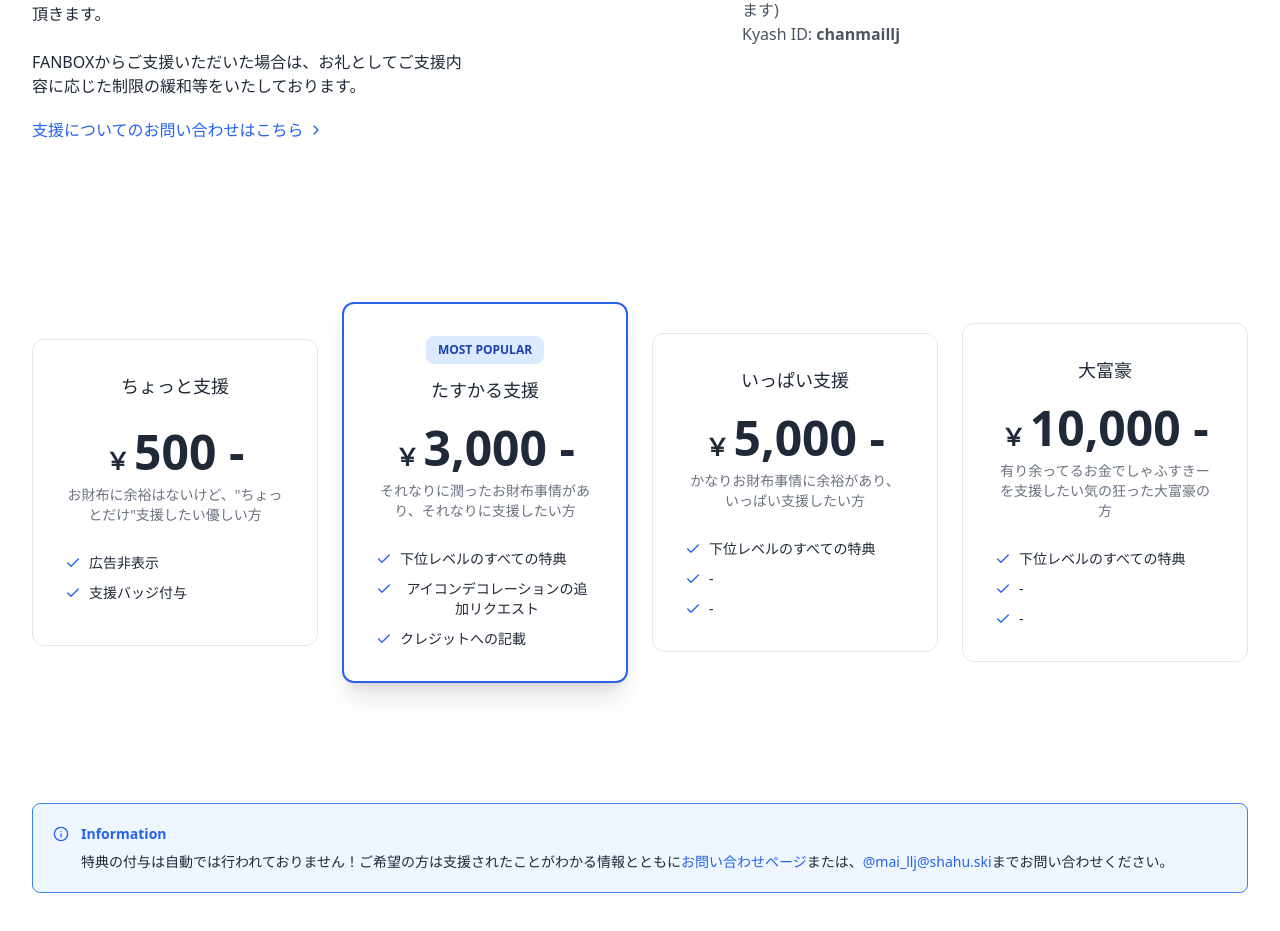
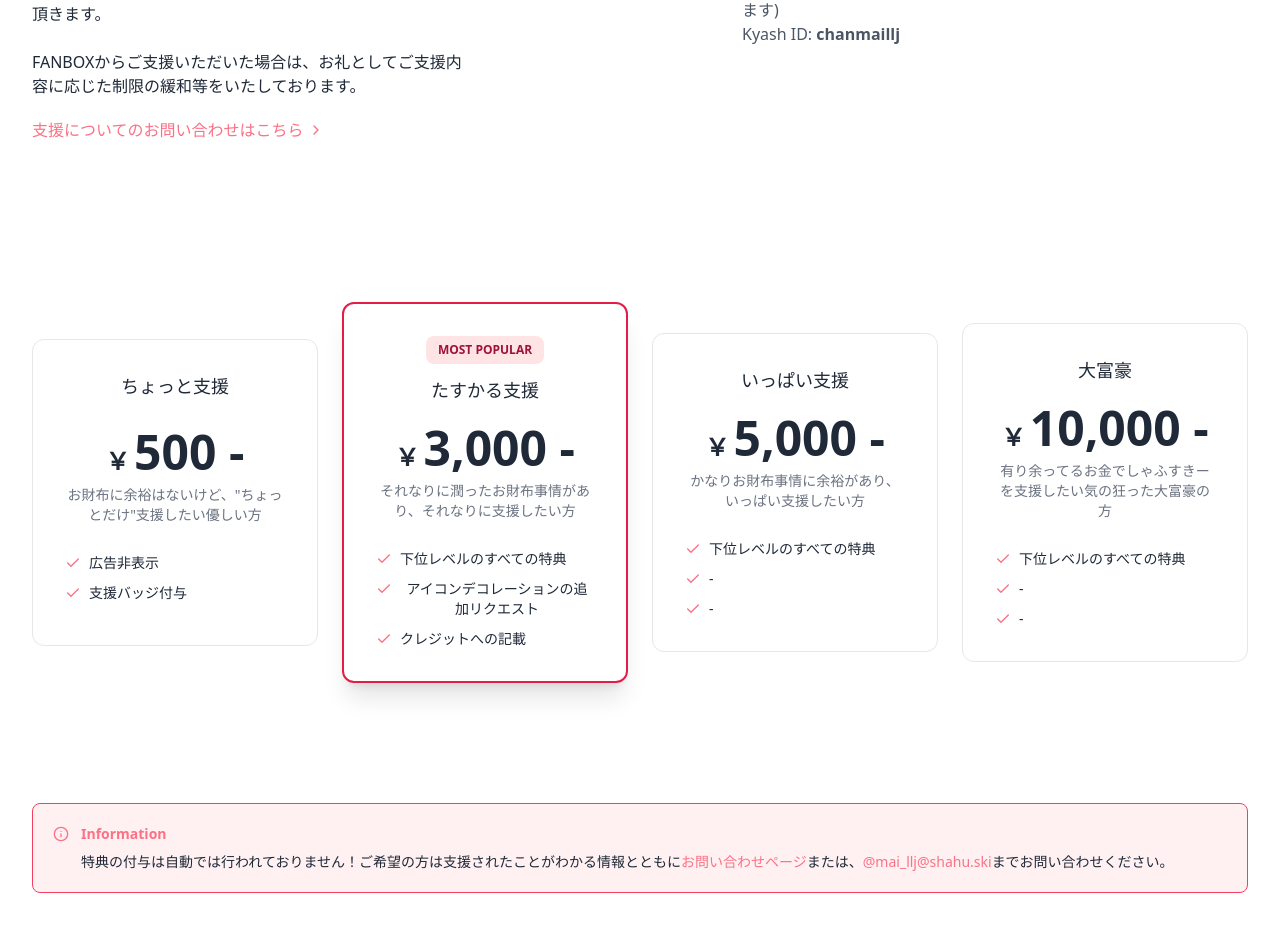
Before and after one commit to team-shahu/shahu.ski-portal, a Vue app: page /donate in a window 1280 px wide. Shown: the part 425-1356 px from the top of the page. Built offline with nearby package versions, Linux system fonts and the light colour scheme; what microcms-js-sdk would draw is missing.

Commit message:
update: デザインの変更

```diff
--- a/src/components/Header.vue
+++ b/src/components/Header.vue
@@ -21,7 +21,7 @@
       <div id="navbar-image-and-text-1" class="hs-collapse hidden overflow-hidden transition-all duration-300 basis-full grow sm:block">
         <div class="flex flex-col gap-5 mt-5 sm:flex-row sm:items-center sm:justify-end sm:mt-0 sm:ps-5">
           <router-link to="/">
-            <a class="font-medium text-blue-500 dark:focus:outline-none dark:focus:ring-1 dark:focus:ring-gray-600" href="#" aria-current="page">はじめに</a>
+            <a class="font-medium text-rose-500 dark:focus:outline-none dark:focus:ring-1 dark:focus:ring-gray-600" href="#" aria-current="page">はじめに</a>
           </router-link>
           <router-link to="/donate">
             <a class="font-medium text-gray-600 hover:text-gray-400 dark:text-gray-400 dark:hover:text-gray-500 dark:focus:outline-none dark:focus:ring-1 dark:focus:ring-gray-600">支援する</a>
--- a/src/components/PostList.vue
+++ b/src/components/PostList.vue
@@ -97,7 +97,7 @@
     <div v-if="!isLoaded" class="min-h-[15rem] flex flex-col">
         <div class="flex flex-auto flex-col justify-center items-center p-4 md:p-5">
             <div class="flex justify-center">
-            <div class="animate-spin inline-block w-6 h-6 border-[3px] border-current border-t-transparent text-blue-600 rounded-full dark:text-blue-500" role="status" aria-label="loading">
+            <div class="animate-spin inline-block w-6 h-6 border-[3px] border-current border-t-transparent text-rose-400 rounded-full dark:text-rose-500" role="status" aria-label="loading">
                 <span class="sr-only">Loading...</span>
             </div>
             </div>
@@ -114,8 +114,8 @@
                         <div class="p-4 md:p-5">
                             <span v-for="category in content.category" :key="category.id">
                                 <router-link :to="'/category/'+category.id" class="mr=1">
-                                    <span class="inline-flex items-center gap-x-1.5 py-1.5 px-3 rounded-full text-xs font-medium bg-blue-100 text-blue-800 dark:bg-blue-800/30 dark:text-blue-500">
-                                        <span class="w-1.5 h-1.5 inline-block rounded-full bg-blue-800 dark:bg-blue-500"></span>
+                                    <span class="inline-flex items-center gap-x-1.5 py-1.5 px-3 rounded-full text-xs font-medium bg-rose-100 text-rose-800 dark:bg-rose-800/30 dark:text-rose-500">
+                                        <span class="w-1.5 h-1.5 inline-block rounded-full bg-rose-800 dark:bg-rose-500"></span>
                                         {{ category.name }}
                                     </span>
                                 </router-link>
--- a/src/components/ThemeSwitcher.vue
+++ b/src/components/ThemeSwitcher.vue
@@ -30,10 +30,10 @@
 </script>
 
 <template>
-    <button v-if="theme=='dark'" @click="toggleTheme()" type="button" class="hs-dark-mode-active:hidden block hs-dark-mode group flex items-center text-gray-600 hover:text-blue-600 font-medium dark:text-gray-400 dark:hover:text-gray-500" data-hs-theme-click-value="dark">
+    <button v-if="theme=='dark'" @click="toggleTheme()" type="button" class="hs-dark-mode-active:hidden block hs-dark-mode group flex items-center text-gray-600 hover:text-rose-400 font-medium dark:text-gray-400 dark:hover:text-gray-500" data-hs-theme-click-value="dark">
         <svg class="flex-shrink-0 w-4 h-4" xmlns="http://www.w3.org/2000/svg" width="24" height="24" viewBox="0 0 24 24" fill="none" stroke="currentColor" stroke-width="2" stroke-linecap="round" stroke-linejoin="round"><path d="M12 3a6 6 0 0 0 9 9 9 9 0 1 1-9-9Z"/></svg>
     </button>
-    <button v-if="theme=='light'" @click="toggleTheme()" type="button" class="hs-dark-mode-active:block hs-dark-mode group flex items-center text-gray-600 hover:text-blue-600 font-medium dark:text-gray-400 dark:hover:text-gray-500" data-hs-theme-click-value="light">
+    <button v-if="theme=='light'" @click="toggleTheme()" type="button" class="hs-dark-mode-active:block hs-dark-mode group flex items-center text-gray-600 hover:text-rose-400 font-medium dark:text-gray-400 dark:hover:text-gray-500" data-hs-theme-click-value="light">
         <svg class="flex-shrink-0 w-4 h-4" xmlns="http://www.w3.org/2000/svg" width="24" height="24" viewBox="0 0 24 24" fill="none" stroke="currentColor" stroke-width="2" stroke-linecap="round" stroke-linejoin="round"><circle cx="12" cy="12" r="4"/><path d="M12 8a2 2 0 1 0 4 4"/><path d="M12 2v2"/><path d="M12 20v2"/><path d="m4.93 4.93 1.41 1.41"/><path d="m17.66 17.66 1.41 1.41"/><path d="M2 12h2"/><path d="M20 12h2"/><path d="m6.34 17.66-1.41 1.41"/><path d="m19.07 4.93-1.41 1.41"/></svg>
     </button>
 </template>
--- a/src/pages/Donate.vue
+++ b/src/pages/Donate.vue
@@ -13,7 +13,7 @@
             FANBOXからご支援いただいた場合は、お礼としてご支援内容に応じた制限の緩和等をいたしております。
         </p>
         <p class="mt-5">
-            <a class="inline-flex items-center gap-x-1 font-medium text-blue-600 dark:text-blue-500" href="https://forms.gle/kmie8ZmAgiDCgLUi9" target="_blank">
+            <a class="inline-flex items-center gap-x-1 font-medium text-rose-400 dark:text-rose-500" href="https://forms.gle/kmie8ZmAgiDCgLUi9" target="_blank">
             支援についてのお問い合わせはこちら
             <svg class="flex-shrink-0 w-4 h-4 transition ease-in-out group-hover:translate-x-1" xmlns="http://www.w3.org/2000/svg" width="24" height="24" viewBox="0 0 24 24" fill="none" stroke="currentColor" stroke-width="2" stroke-linecap="round" stroke-linejoin="round"><path d="m9 18 6-6-6-6"/></svg>
             </a>
@@ -31,7 +31,7 @@
             <h3 class="text-base sm:text-lg font-semibold text-gray-800 dark:text-gray-200">Pixiv Fanbox</h3>
             <p class="mt-1 text-gray-600 dark:text-gray-400">
                 しゃふすきーのFANBOXページです。こちらからご支援いただけます。
-                <a class="inline-flex items-center gap-x-1 font-medium text-blue-600 dark:text-blue-500" href="https://chan-mai.fanbox.cc" target="_blank">支援ページはこちら
+                <a class="inline-flex items-center gap-x-1 font-medium text-rose-400 dark:text-rose-500" href="https://chan-mai.fanbox.cc" target="_blank">支援ページはこちら
                 <svg class="flex-shrink-0 w-4 h-4 transition ease-in-out group-hover:translate-x-1" xmlns="http://www.w3.org/2000/svg" width="24" height="24" viewBox="0 0 24 24" fill="none" stroke="currentColor" stroke-width="2" stroke-linecap="round" stroke-linejoin="round"><path d="m9 18 6-6-6-6"/></svg>
                 </a>
             </p>
@@ -77,14 +77,14 @@
 
             <ul class="mt-7 space-y-2.5 text-sm">
                 <li class="flex space-x-2">
-                <svg class="flex-shrink-0 mt-0.5 h-4 w-4 text-blue-600 dark:text-blue-500" xmlns="http://www.w3.org/2000/svg" width="24" height="24" viewBox="0 0 24 24" fill="none" stroke="currentColor" stroke-width="2" stroke-linecap="round" stroke-linejoin="round"><polyline points="20 6 9 17 4 12"/></svg>
+                <svg class="flex-shrink-0 mt-0.5 h-4 w-4 text-rose-400 dark:text-rose-500" xmlns="http://www.w3.org/2000/svg" width="24" height="24" viewBox="0 0 24 24" fill="none" stroke="currentColor" stroke-width="2" stroke-linecap="round" stroke-linejoin="round"><polyline points="20 6 9 17 4 12"/></svg>
                 <span class="text-gray-800 dark:text-gray-400">
                     広告非表示
                 </span>
                 </li>
 
                 <li class="flex space-x-2">
-                <svg class="flex-shrink-0 mt-0.5 h-4 w-4 text-blue-600 dark:text-blue-500" xmlns="http://www.w3.org/2000/svg" width="24" height="24" viewBox="0 0 24 24" fill="none" stroke="currentColor" stroke-width="2" stroke-linecap="round" stroke-linejoin="round"><polyline points="20 6 9 17 4 12"/></svg>
+                <svg class="flex-shrink-0 mt-0.5 h-4 w-4 text-rose-400 dark:text-rose-500" xmlns="http://www.w3.org/2000/svg" width="24" height="24" viewBox="0 0 24 24" fill="none" stroke="currentColor" stroke-width="2" stroke-linecap="round" stroke-linejoin="round"><polyline points="20 6 9 17 4 12"/></svg>
                 <span class="text-gray-800 dark:text-gray-400">
                     支援バッジ付与
                 </span>
@@ -98,8 +98,8 @@
             <!-- End Card -->
 
             <!-- Card -->
-            <div class="flex flex-col border-2 border-blue-600 text-center shadow-xl rounded-xl p-8 dark:border-blue-700">
-            <p class="mb-3"><span class="inline-flex items-center gap-1.5 py-1.5 px-3 rounded-lg text-xs uppercase font-semibold bg-blue-100 text-blue-800 dark:bg-blue-600 dark:text-white">Most popular</span></p>
+            <div class="flex flex-col border-2 border-rose-600 text-center shadow-xl rounded-xl p-8 dark:border-rose-700">
+            <p class="mb-3"><span class="inline-flex items-center gap-1.5 py-1.5 px-3 rounded-lg text-xs uppercase font-semibold bg-rose-100 text-rose-800 dark:bg-rose-600 dark:text-white">Most popular</span></p>
             <h4 class="font-medium text-lg text-gray-800 dark:text-gray-200">たすかる支援</h4>
             <span class="mt-5 font-bold text-5xl text-gray-800 dark:text-gray-200">
                 <span class="font-bold text-2xl -me-2">￥</span>
@@ -109,21 +109,21 @@
 
             <ul class="mt-7 space-y-2.5 text-sm">
                 <li class="flex space-x-2">
-                <svg class="flex-shrink-0 mt-0.5 h-4 w-4 text-blue-600 dark:text-blue-500" xmlns="http://www.w3.org/2000/svg" width="24" height="24" viewBox="0 0 24 24" fill="none" stroke="currentColor" stroke-width="2" stroke-linecap="round" stroke-linejoin="round"><polyline points="20 6 9 17 4 12"/></svg>
+                <svg class="flex-shrink-0 mt-0.5 h-4 w-4 text-rose-400 dark:text-rose-500" xmlns="http://www.w3.org/2000/svg" width="24" height="24" viewBox="0 0 24 24" fill="none" stroke="currentColor" stroke-width="2" stroke-linecap="round" stroke-linejoin="round"><polyline points="20 6 9 17 4 12"/></svg>
                 <span class="text-gray-800 dark:text-gray-400">
                     下位レベルのすべての特典
                 </span>
                 </li>
 
                 <li class="flex space-x-2">
-                <svg class="flex-shrink-0 mt-0.5 h-4 w-4 text-blue-600 dark:text-blue-500" xmlns="http://www.w3.org/2000/svg" width="24" height="24" viewBox="0 0 24 24" fill="none" stroke="currentColor" stroke-width="2" stroke-linecap="round" stroke-linejoin="round"><polyline points="20 6 9 17 4 12"/></svg>
+                <svg class="flex-shrink-0 mt-0.5 h-4 w-4 text-rose-400 dark:text-rose-500" xmlns="http://www.w3.org/2000/svg" width="24" height="24" viewBox="0 0 24 24" fill="none" stroke="currentColor" stroke-width="2" stroke-linecap="round" stroke-linejoin="round"><polyline points="20 6 9 17 4 12"/></svg>
                 <span class="text-gray-800 dark:text-gray-400">
                     アイコンデコレーションの追加リクエスト
                 </span>
                 </li>
 
                 <li class="flex space-x-2">
-                <svg class="flex-shrink-0 mt-0.5 h-4 w-4 text-blue-600 dark:text-blue-500" xmlns="http://www.w3.org/2000/svg" width="24" height="24" viewBox="0 0 24 24" fill="none" stroke="currentColor" stroke-width="2" stroke-linecap="round" stroke-linejoin="round"><polyline points="20 6 9 17 4 12"/></svg>
+                <svg class="flex-shrink-0 mt-0.5 h-4 w-4 text-rose-400 dark:text-rose-500" xmlns="http://www.w3.org/2000/svg" width="24" height="24" viewBox="0 0 24 24" fill="none" stroke="currentColor" stroke-width="2" stroke-linecap="round" stroke-linejoin="round"><polyline points="20 6 9 17 4 12"/></svg>
                 <span class="text-gray-800 dark:text-gray-400">
                     クレジットへの記載
                 </span>
@@ -143,21 +143,21 @@
 
             <ul class="mt-7 space-y-2.5 text-sm">
                 <li class="flex space-x-2">
-                <svg class="flex-shrink-0 mt-0.5 h-4 w-4 text-blue-600 dark:text-blue-500" xmlns="http://www.w3.org/2000/svg" width="24" height="24" viewBox="0 0 24 24" fill="none" stroke="currentColor" stroke-width="2" stroke-linecap="round" stroke-linejoin="round"><polyline points="20 6 9 17 4 12"/></svg>
+                <svg class="flex-shrink-0 mt-0.5 h-4 w-4 text-rose-400 dark:text-rose-500" xmlns="http://www.w3.org/2000/svg" width="24" height="24" viewBox="0 0 24 24" fill="none" stroke="currentColor" stroke-width="2" stroke-linecap="round" stroke-linejoin="round"><polyline points="20 6 9 17 4 12"/></svg>
                 <span class="text-gray-800 dark:text-gray-400">
                     下位レベルのすべての特典
                 </span>
                 </li>
 
                 <li class="flex space-x-2">
-                <svg class="flex-shrink-0 mt-0.5 h-4 w-4 text-blue-600 dark:text-blue-500" xmlns="http://www.w3.org/2000/svg" width="24" height="24" viewBox="0 0 24 24" fill="none" stroke="currentColor" stroke-width="2" stroke-linecap="round" stroke-linejoin="round"><polyline points="20 6 9 17 4 12"/></svg>
+                <svg class="flex-shrink-0 mt-0.5 h-4 w-4 text-rose-400 dark:text-rose-500" xmlns="http://www.w3.org/2000/svg" width="24" height="24" viewBox="0 0 24 24" fill="none" stroke="currentColor" stroke-width="2" stroke-linecap="round" stroke-linejoin="round"><polyline points="20 6 9 17 4 12"/></svg>
                 <span class="text-gray-800 dark:text-gray-400">
                     -
                 </span>
                 </li>
 
                 <li class="flex space-x-2">
-                <svg class="flex-shrink-0 mt-0.5 h-4 w-4 text-blue-600 dark:text-blue-500" xmlns="http://www.w3.org/2000/svg" width="24" height="24" viewBox="0 0 24 24" fill="none" stroke="currentColor" stroke-width="2" stroke-linecap="round" stroke-linejoin="round"><polyline points="20 6 9 17 4 12"/></svg>
+                <svg class="flex-shrink-0 mt-0.5 h-4 w-4 text-rose-400 dark:text-rose-500" xmlns="http://www.w3.org/2000/svg" width="24" height="24" viewBox="0 0 24 24" fill="none" stroke="currentColor" stroke-width="2" stroke-linecap="round" stroke-linejoin="round"><polyline points="20 6 9 17 4 12"/></svg>
                 <span class="text-gray-800 dark:text-gray-400">
                     -
                 </span>
@@ -177,21 +177,21 @@
 
             <ul class="mt-7 space-y-2.5 text-sm">
                 <li class="flex space-x-2">
-                <svg class="flex-shrink-0 mt-0.5 h-4 w-4 text-blue-600 dark:text-blue-500" xmlns="http://www.w3.org/2000/svg" width="24" height="24" viewBox="0 0 24 24" fill="none" stroke="currentColor" stroke-width="2" stroke-linecap="round" stroke-linejoin="round"><polyline points="20 6 9 17 4 12"/></svg>
+                <svg class="flex-shrink-0 mt-0.5 h-4 w-4 text-rose-400 dark:text-rose-500" xmlns="http://www.w3.org/2000/svg" width="24" height="24" viewBox="0 0 24 24" fill="none" stroke="currentColor" stroke-width="2" stroke-linecap="round" stroke-linejoin="round"><polyline points="20 6 9 17 4 12"/></svg>
                 <span class="text-gray-800 dark:text-gray-400">
                     下位レベルのすべての特典
                 </span>
                 </li>
 
                 <li class="flex space-x-2">
-                <svg class="flex-shrink-0 mt-0.5 h-4 w-4 text-blue-600 dark:text-blue-500" xmlns="http://www.w3.org/2000/svg" width="24" height="24" viewBox="0 0 24 24" fill="none" stroke="currentColor" stroke-width="2" stroke-linecap="round" stroke-linejoin="round"><polyline points="20 6 9 17 4 12"/></svg>
+                <svg class="flex-shrink-0 mt-0.5 h-4 w-4 text-rose-400 dark:text-rose-500" xmlns="http://www.w3.org/2000/svg" width="24" height="24" viewBox="0 0 24 24" fill="none" stroke="currentColor" stroke-width="2" stroke-linecap="round" stroke-linejoin="round"><polyline points="20 6 9 17 4 12"/></svg>
                 <span class="text-gray-800 dark:text-gray-400">
                     -
                 </span>
                 </li>
 
                 <li class="flex space-x-2">
-                <svg class="flex-shrink-0 mt-0.5 h-4 w-4 text-blue-600 dark:text-blue-500" xmlns="http://www.w3.org/2000/svg" width="24" height="24" viewBox="0 0 24 24" fill="none" stroke="currentColor" stroke-width="2" stroke-linecap="round" stroke-linejoin="round"><polyline points="20 6 9 17 4 12"/></svg>
+                <svg class="flex-shrink-0 mt-0.5 h-4 w-4 text-rose-400 dark:text-rose-500" xmlns="http://www.w3.org/2000/svg" width="24" height="24" viewBox="0 0 24 24" fill="none" stroke="currentColor" stroke-width="2" stroke-linecap="round" stroke-linejoin="round"><polyline points="20 6 9 17 4 12"/></svg>
                 <span class="text-gray-800 dark:text-gray-400">
                     -
                 </span>
@@ -205,19 +205,19 @@
 
     <!-- 注意事項 -->
     <div class="max-w-[85rem] px-4 py-10 sm:px-6 lg:px-8 lg:py-14 mx-auto">
-        <div class="mt-2 mb-3 bg-blue-50 border border-blue-500 text-sm text-gray-500 rounded-lg p-5 dark:bg-blue-600/[.15]">
+        <div class="mt-2 mb-3 bg-rose-50 border border-rose-500 text-sm text-gray-500 rounded-lg p-5 dark:bg-rose-600/[.15]">
             <div class="flex">
-                <svg class="flex-shrink-0 h-4 w-4 text-blue-600 mt-0.5 dark:text-white" xmlns="http://www.w3.org/2000/svg" width="24" height="24" viewBox="0 0 24 24" fill="none" stroke="currentColor" stroke-width="2" stroke-linecap="round" stroke-linejoin="round">
+                <svg class="flex-shrink-0 h-4 w-4 text-rose-400 mt-0.5 dark:text-white" xmlns="http://www.w3.org/2000/svg" width="24" height="24" viewBox="0 0 24 24" fill="none" stroke="currentColor" stroke-width="2" stroke-linecap="round" stroke-linejoin="round">
                 <circle cx="12" cy="12" r="10"></circle>
                 <path d="M12 16v-4"></path>
                 <path d="M12 8h.01"></path>
                 </svg>
                 <div class="ms-3">
-                <h3 class="text-blue-600 font-semibold dark:font-medium dark:text-white">
+                <h3 class="text-rose-400 font-semibold dark:font-medium dark:text-white">
                     Information
                 </h3>
                 <p class="mt-2 text-gray-800 dark:text-slate-400">
-                    特典の付与は自動では行われておりません！ご希望の方は支援されたことがわかる情報とともに<a class="inline-flex items-center gap-x-1 text-sm text-blue-600 decoration-2 hover:underline font-medium dark:focus:outline-none dark:focus:ring-1 dark:focus:ring-gray-600" href="https://forms.gle/kmie8ZmAgiDCgLUi9" target="_blank">お問い合わせページ</a>または、<a class="inline-flex items-center gap-x-1 text-sm text-blue-600 decoration-2 hover:underline font-medium dark:focus:outline-none dark:focus:ring-1 dark:focus:ring-gray-600" href="https://shahu.ski/@mai_llj" target="_blank">@mai_llj@shahu.ski</a>までお問い合わせください。
+                    特典の付与は自動では行われておりません！ご希望の方は支援されたことがわかる情報とともに<a class="inline-flex items-center gap-x-1 text-sm text-rose-400 decoration-2 hover:underline font-medium dark:focus:outline-none dark:focus:ring-1 dark:focus:ring-gray-600" href="https://forms.gle/kmie8ZmAgiDCgLUi9" target="_blank">お問い合わせページ</a>または、<a class="inline-flex items-center gap-x-1 text-sm text-rose-400 decoration-2 hover:underline font-medium dark:focus:outline-none dark:focus:ring-1 dark:focus:ring-gray-600" href="https://shahu.ski/@mai_llj" target="_blank">@mai_llj@shahu.ski</a>までお問い合わせください。
                 </p>
                 </div>
             </div>
--- a/src/pages/NotFound.vue
+++ b/src/pages/NotFound.vue
@@ -12,7 +12,7 @@
         <p class="mt-3 text-gray-600 dark:text-gray-400">ごめんなさい...！！！そんなページはないです😣</p>
         <p class="text-gray-600 dark:text-gray-400">リンクに問題があるか、ページが削除された可能性があります。</p>
         <div class="mt-5 flex flex-col justify-center items-center gap-2 sm:flex-row sm:gap-3">
-          <router-link to="/" class="w-full sm:w-auto py-3 px-4 inline-flex justify-center items-center gap-x-2 text-sm font-semibold rounded-lg border border-transparent text-blue-600 hover:text-blue-800 disabled:opacity-50 disabled:pointer-events-none dark:text-blue-500 dark:hover:text-blue-400 dark:focus:outline-none dark:focus:ring-1 dark:focus:ring-gray-600">
+          <router-link to="/" class="w-full sm:w-auto py-3 px-4 inline-flex justify-center items-center gap-x-2 text-sm font-semibold rounded-lg border border-transparent text-rose-400 hover:text-rose-800 disabled:opacity-50 disabled:pointer-events-none dark:text-rose-500 dark:hover:text-rose-400 dark:focus:outline-none dark:focus:ring-1 dark:focus:ring-gray-600">
             <svg class="flex-shrink-0 size-4" xmlns="http://www.w3.org/2000/svg" width="24" height="24" viewBox="0 0 24 24" fill="none" stroke="currentColor" stroke-width="2" stroke-linecap="round" stroke-linejoin="round"><path d="m15 18-6-6 6-6"/></svg>
             トップページへ戻る
           </router-link>
--- a/src/pages/Search.vue
+++ b/src/pages/Search.vue
@@ -43,10 +43,10 @@
                     <div class="relative z-10 flex space-x-3 p-3 bg-white border rounded-lg shadow-lg shadow-gray-100 dark:bg-slate-900 dark:border-gray-700 dark:shadow-gray-900/[.2]">
                         <div class="flex-[1_0_0%]">
                         <label for="q" class="block text-sm text-gray-700 font-medium dark:text-white"><span class="sr-only">検索する</span></label>
-                        <input v-model="search_input" type="search" name="q" id="q" class="focus:outline-none py-2.5 px-4 block w-full border-transparent rounded-lg focus:border-blue-500 focus:ring-blue-500 dark:bg-slate-900 dark:border-transparent dark:text-gray-400 dark:focus:ring-gray-600" placeholder="検索する">
+                        <input v-model="search_input" type="search" name="q" id="q" class="focus:outline-none py-2.5 px-4 block w-full border-transparent rounded-lg focus:border-rose-500 focus:ring-rose-500 dark:bg-slate-900 dark:border-transparent dark:text-gray-400 dark:focus:ring-gray-600" placeholder="検索する">
                         </div>
                         <div class="flex-[0_0_auto]">
-                        <button class="w-[46px] h-[46px] inline-flex justify-center items-center gap-x-2 text-sm font-semibold rounded-lg border border-transparent bg-blue-600 text-white hover:bg-blue-700 disabled:opacity-50 disabled:pointer-events-none dark:focus:outline-none dark:focus:ring-1 dark:focus:ring-gray-600" type="submit">
+                        <button class="w-[46px] h-[46px] inline-flex justify-center items-center gap-x-2 text-sm font-semibold rounded-lg border border-transparent bg-rose-600 text-white hover:bg-rose-700 disabled:opacity-50 disabled:pointer-events-none dark:focus:outline-none dark:focus:ring-1 dark:focus:ring-gray-600" type="submit">
                             <svg xmlns="http://www.w3.org/2000/svg" width="16" height="16" fill="currentColor" viewBox="0 0 16 16">
                             <path d="M11.742 10.344a6.5 6.5 0 1 0-1.397 1.398h-.001c.03.04.062.078.098.115l3.85 3.85a1 1 0 0 0 1.415-1.414l-3.85-3.85a1.007 1.007 0 0 0-.115-.1zM12 6.5a5.5 5.5 0 1 1-11 0 5.5 5.5 0 0 1 11 0z"/>
                             </svg>
--- a/src/router/index.ts
+++ b/src/router/index.ts
@@ -27,7 +27,7 @@ export const routes = [
     path: "/donate",
     name: "Donate",
     component: Donate,
-    meta: { title: DEFAULT_TITLE+' | 寄付' }
+    meta: { title: DEFAULT_TITLE+' | 支援' }
   },
   {
     path: "/faq",
--- a/src/style.css
+++ b/src/style.css
@@ -40,13 +40,13 @@
     @apply mt-5 mb-5 font-bold md:text-2xl;
 }
 .micro-cms h3 {
-    @apply mt-5 mb-5 text-blue-600 font-semibold;
+    @apply mt-5 mb-5 text-rose-400 font-semibold;
 }
 .micro-cms p {
     @apply text-lg ml-5 pb-3;
 }
 .micro-cms a {
-    @apply text-blue-600 hover:underline dark:text-blue-500 dark:hover:text-blue-400;
+    @apply text-rose-400 hover:underline dark:text-rose-500 dark:hover:text-rose-400;
 }
 .micro-cms ul {
     @apply list-disc list-inside;
@@ -55,7 +55,7 @@
     @apply list-decimal list-inside;
 }
 .micro-cms blockquote {
-    @apply border-l-4 border-blue-500 text-gray-500 dark:border-blue-500 dark:text-blue-500 pl-2;
+    @apply border-l-4 border-rose-500 text-gray-500 dark:border-rose-500 dark:text-rose-500 pl-2;
 }
 .micro-cms blockquote p {
     @apply pl-3;
```
Also changed, not shown: src/pages/Content.vue (+4 -4 lines), src/pages/FAQ.vue (+5 -5 lines), src/pages/Index.vue (+6 -6 lines), src/pages/MoreInfo.vue (+11 -11 lines).
